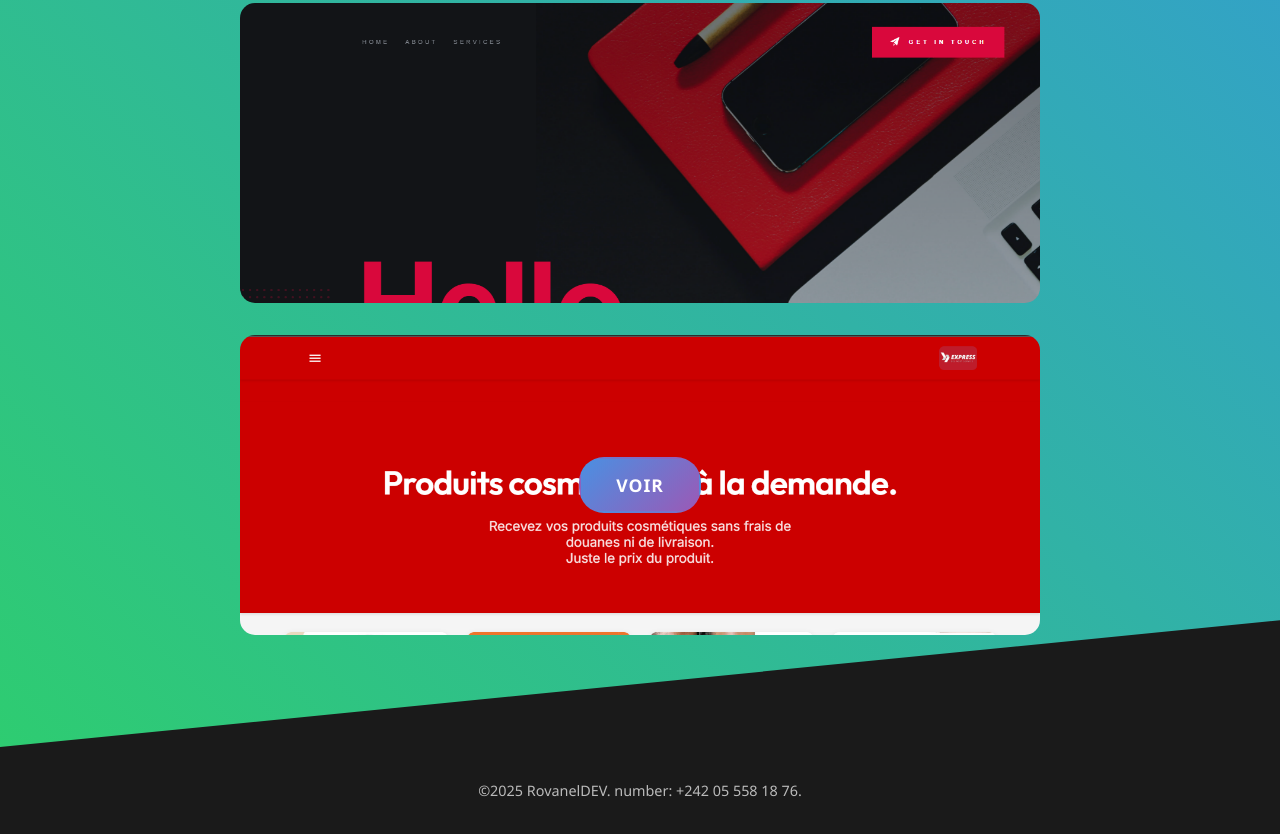
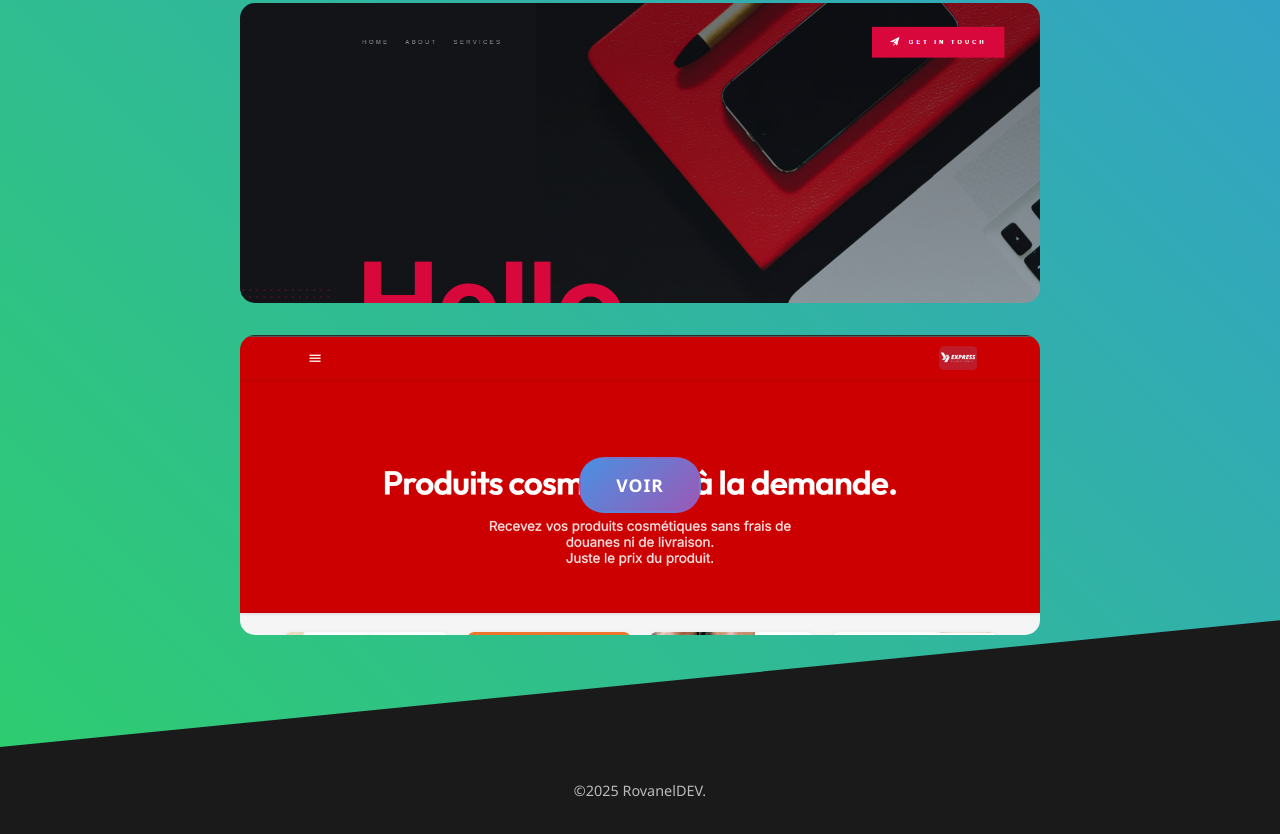
Before and after one commit to RovanelDEV/rovanelPortfolio, a plain HTML site: page index.html in a window 1280 px wide. Shown: the part 1742-2576 px from the top of the page. Drawn offline with nearby package versions, Linux system fonts and the light colour scheme.

Commit message:
Update index.html

```diff
--- a/index.html
+++ b/index.html
@@ -82,7 +82,6 @@
 
     <footer>
         ©2025 RovanelDEV.
-        number: +242 05 558 18 76.
     </footer>
 
 </body>
```
